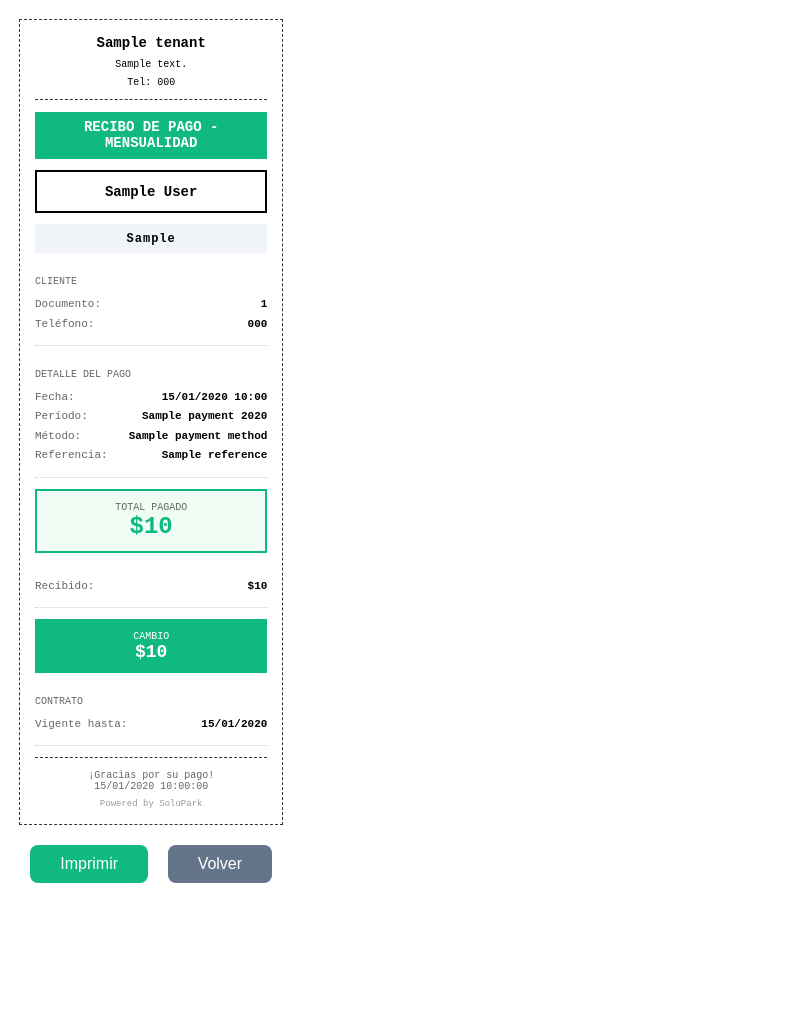
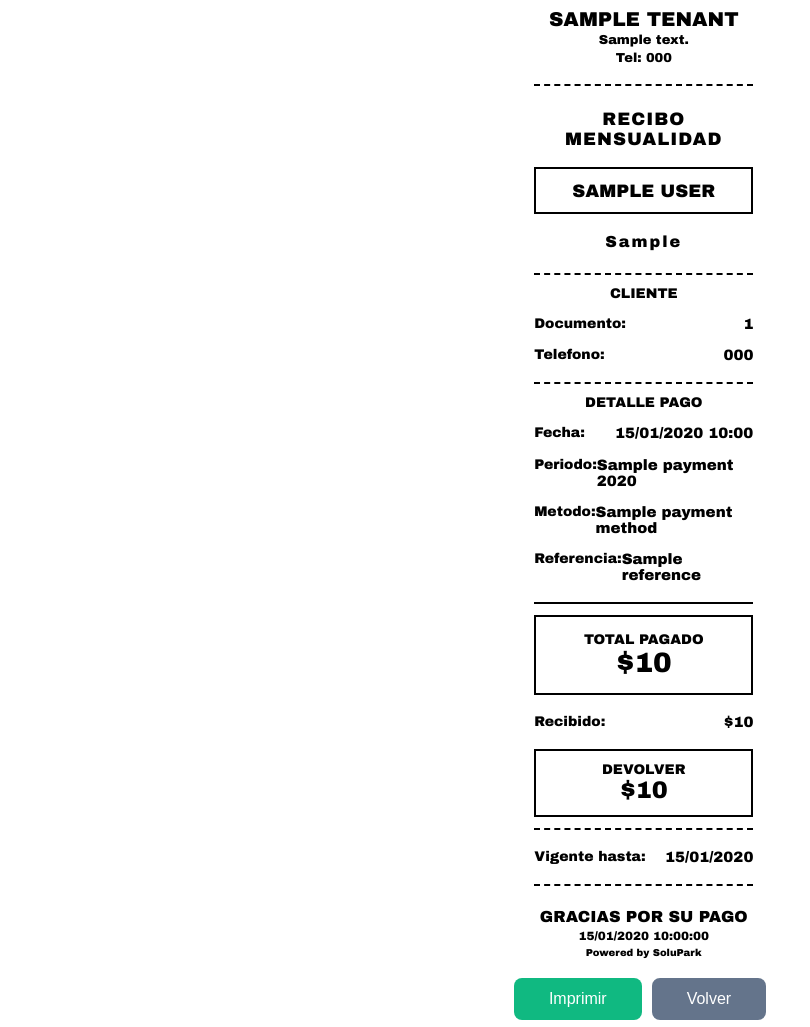
Before and after one commit to ferrosero91/SisPark, a Django app: template monthly_contracts/templates/monthly_contracts/receipt.html in a window 1280 px wide. Shown: the whole page, without its empty margins (0-810 px from the left). Before the commit the page ends 883 px from the top, so only its background shows below. Run offline with Django 5.2, Linux system fonts and the light colour scheme; the template is opened without the code that fills it: most values are stand-ins (such as "Sample title", 1, 10 or a date in 2020); parts of the project's set-up code (start-up, migrations or seed data) failed here and were passed over.

Commit message:
Recibo mensualidades optimizado para impresora termica 80mm

```diff
--- a/monthly_contracts/templates/monthly_contracts/receipt.html
+++ b/monthly_contracts/templates/monthly_contracts/receipt.html
@@ -7,98 +7,144 @@
     <style>
         * { margin: 0; padding: 0; box-sizing: border-box; }
         body {
-            font-family: 'Courier New', monospace;
-            width: 80mm;
-            padding: 5mm;
+            font-family: 'Arial Black', Arial, sans-serif;
+            width: 68mm;
+            max-width: 68mm;
+            margin: 0 auto;
+            padding: 2mm 4mm;
             background: white;
+            font-weight: bold;
+            -webkit-print-color-adjust: exact;
+            print-color-adjust: exact;
         }
         .receipt {
-            border: 1px dashed #333;
-            padding: 4mm;
+            width: 100%;
+            padding-left: 2mm;
+        }
+        .divider {
+            border-bottom: 2px dashed #000;
+            margin: 3mm 0;
+        }
+        .divider-solid {
+            border-bottom: 2px solid #000;
+            margin: 3mm 0;
         }
         .header {
             text-align: center;
-            border-bottom: 1px dashed #333;
-            padding-bottom: 3mm;
-            margin-bottom: 3mm;
+            padding-bottom: 2mm;
         }
-        .parking-name { font-size: 14px; font-weight: bold; }
-        .parking-info { font-size: 10px; margin-top: 2mm; }
+        .parking-name {
+            font-size: 20px;
+            font-weight: 900;
+            text-transform: uppercase;
+        }
+        .parking-info {
+            font-size: 13px;
+            margin-top: 1mm;
+            font-weight: bold;
+        }
         .receipt-type {
-            background: #10b981;
-            color: white;
-            padding: 2mm 4mm;
+            text-align: center;
+            font-size: 18px;
+            font-weight: 900;
+            padding: 3mm 0;
+            text-transform: uppercase;
+            letter-spacing: 1px;
+        }
+        .client-box {
+            border: 2px solid #000;
+            padding: 3mm;
+            margin: 2mm 0;
+            text-align: center;
+        }
+        .client-name {
+            font-size: 18px;
+            font-weight: 900;
+            text-transform: uppercase;
+        }
+        .vehicles-list {
+            text-align: center;
+            font-size: 16px;
+            font-weight: 900;
+            letter-spacing: 2px;
+            padding: 3mm 0;
+        }
+        .section-title {
             font-size: 14px;
-            font-weight: bold;
-            text-align: center;
-            margin: 3mm 0;
-        }
-        .info-section {
-            margin: 3mm 0;
-            padding: 3mm 0;
-            border-bottom: 1px dotted #ccc;
-        }
-        .info-section:last-child { border-bottom: none; }
-        .section-title {
-            font-size: 10px;
-            color: #666;
+            font-weight: 900;
             text-transform: uppercase;
             margin-bottom: 2mm;
+            text-align: center;
         }
         .info-row {
             display: flex;
             justify-content: space-between;
-            font-size: 11px;
-            padding: 1mm 0;
-        }
-        .label { color: #666; }
-        .value { font-weight: bold; }
-        .client-name {
-            text-align: center;
             font-size: 14px;
             font-weight: bold;
-            padding: 3mm 0;
+            padding: 2mm 0;
+        }
+        .label {
+            font-weight: bold;
+        }
+        .value {
+            font-weight: 900;
+            font-size: 15px;
+        }
+        .total-box {
             border: 2px solid #000;
+            padding: 4mm;
+            text-align: center;
             margin: 3mm 0;
         }
-        .vehicles-list {
-            text-align: center;
-            font-size: 12px;
+        .total-label {
+            font-size: 14px;
             font-weight: bold;
-            letter-spacing: 1px;
-            padding: 2mm 0;
-            background: #f1f5f9;
         }
-        .total-box {
-            background: #f0fdf4;
-            border: 2px solid #10b981;
+        .total-amount {
+            font-size: 28px;
+            font-weight: 900;
+        }
+        .change-box {
+            border: 2px solid #000;
             padding: 3mm;
             text-align: center;
             margin: 3mm 0;
         }
-        .total-label { font-size: 10px; color: #666; }
-        .total-amount { font-size: 24px; font-weight: bold; color: #10b981; }
-        .change-box {
-            background: #10b981;
-            color: white;
-            padding: 3mm;
-            text-align: center;
-            margin: 3mm 0;
+        .change-label {
+            font-size: 14px;
+            font-weight: bold;
         }
-        .change-label { font-size: 10px; }
-        .change-amount { font-size: 18px; font-weight: bold; }
+        .change-amount {
+            font-size: 24px;
+            font-weight: 900;
+        }
         .footer {
             text-align: center;
+            font-size: 12px;
+            font-weight: bold;
+            padding-top: 2mm;
+        }
+        .footer p { margin: 1mm 0; }
+        .footer-title {
+            font-size: 16px;
+            font-weight: 900;
+        }
+        .brand {
             font-size: 10px;
-            color: #666;
-            margin-top: 3mm;
-            padding-top: 3mm;
-            border-top: 1px dashed #333;
+            margin-top: 2mm;
         }
-        .powered-by { font-size: 9px; color: #999; margin-top: 2mm; }
         @media print {
-            body { width: 80mm; }
-            .no-print { display: none; }
+            @page {
+                size: 80mm auto;
+                margin: 0;
+            }
+            body {
+                width: 68mm;
+                max-width: 68mm;
+                margin: 0;
+                padding: 2mm 4mm;
+            }
+            .no-print { display: none !important; }
         }
     </style>
 </head>
@@ -114,13 +160,18 @@
             {% endif %}
         </div>
 
-        <div class="receipt-type">RECIBO DE PAGO - MENSUALIDAD</div>
+        <div class="divider"></div>
 
+        <div class="receipt-type">RECIBO MENSUALIDAD</div>
+
+        <div class="client-box">
             <div class="client-name">{{ contract.third_party.full_name }}</div>
+        </div>
 
-        <div class="vehicles-list">{{ contract.vehicles_list|default:"Sin vehículos" }}</div>
+        <div class="vehicles-list">{{ contract.vehicles_list|default:"Sin vehiculos" }}</div>
 
-        <div class="info-section">
+        <div class="divider"></div>
+
         <div class="section-title">Cliente</div>
         <div class="info-row">
             <span class="label">Documento:</span>
@@ -128,24 +179,24 @@
         </div>
         {% if contract.third_party.phone %}
         <div class="info-row">
-                <span class="label">Teléfono:</span>
+            <span class="label">Telefono:</span>
             <span class="value">{{ contract.third_party.phone }}</span>
         </div>
         {% endif %}
-        </div>
 
-        <div class="info-section">
-            <div class="section-title">Detalle del Pago</div>
+        <div class="divider"></div>
+
+        <div class="section-title">Detalle Pago</div>
         <div class="info-row">
             <span class="label">Fecha:</span>
             <span class="value">{{ payment.payment_date|date:"d/m/Y H:i" }}</span>
         </div>
         <div class="info-row">
-                <span class="label">Período:</span>
+            <span class="label">Periodo:</span>
             <span class="value">{{ payment.get_month_name }} {{ payment.payment_year }}</span>
         </div>
         <div class="info-row">
-                <span class="label">Método:</span>
+            <span class="label">Metodo:</span>
             <span class="value">{% if payment.payment_method %}{{ payment.payment_method.name }}{% else %}Efectivo{% endif %}</span>
         </div>
         {% if payment.reference %}
@@ -154,7 +205,8 @@
             <span class="value">{{ payment.reference }}</span>
         </div>
         {% endif %}
-        </div>
+
+        <div class="divider-solid"></div>
 
         <div class="total-box">
             <div class="total-label">TOTAL PAGADO</div>
@@ -162,45 +214,46 @@
         </div>
 
         {% if payment.amount_received and payment.change_amount and payment.change_amount > 0 %}
-        <div class="info-section">
         <div class="info-row">
             <span class="label">Recibido:</span>
             <span class="value">${{ payment.amount_received|floatformat:0 }}</span>
         </div>
-        </div>
         <div class="change-box">
-            <div class="change-label">CAMBIO</div>
+            <div class="change-label">DEVOLVER</div>
             <div class="change-amount">${{ payment.change_amount|floatformat:0 }}</div>
         </div>
         {% endif %}
 
-        <div class="info-section">
-            <div class="section-title">Contrato</div>
+        <div class="divider"></div>
+
         <div class="info-row">
             <span class="label">Vigente hasta:</span>
             <span class="value">{{ contract.end_date|date:"d/m/Y" }}</span>
         </div>
-        </div>
+
+        <div class="divider"></div>
 
         <div class="footer">
-            <p>¡Gracias por su pago!</p>
+            <p class="footer-title">GRACIAS POR SU PAGO</p>
             {% if payment.received_by %}
-            <p>Atendido por: {{ payment.received_by.get_full_name|default:payment.received_by.username }}</p>
+            <p>Atendido: {{ payment.received_by.get_full_name|default:payment.received_by.username }}</p>
             {% endif %}
             <p>{{ current_time|date:"d/m/Y H:i:s" }}</p>
-            <p class="powered-by">Powered by SoluPark</p>
+            <p class="brand">Powered by SoluPark</p>
         </div>
     </div>
 
-    <div class="no-print" style="text-align:center; margin-top:20px;">
-        <button onclick="window.print()" style="padding:10px 30px; font-size:16px; cursor:pointer; background:#10b981; color:white; border:none; border-radius:8px;">
+    <div class="no-print" style="text-align:center; margin-top:20px; display:flex; justify-content:center; gap:10px;">
+        <button onclick="window.print()" style="padding:12px 35px; font-size:16px; cursor:pointer; background:#10b981; color:white; border:none; border-radius:8px;">
             Imprimir
         </button>
-        <button onclick="history.back()" style="padding:10px 30px; font-size:16px; cursor:pointer; background:#64748b; color:white; border:none; border-radius:8px; margin-left:10px;">
+        <button onclick="history.back()" style="padding:12px 35px; font-size:16px; cursor:pointer; background:#64748b; color:white; border:none; border-radius:8px;">
             Volver
         </button>
     </div>
 
-    <script>window.onload = function() { window.print(); };</script>
+    <script>
+        window.onload = function() { window.print(); };
+    </script>
 </body>
 </html>
```
Lines whose indentation alone changed are shown as unchanged.
